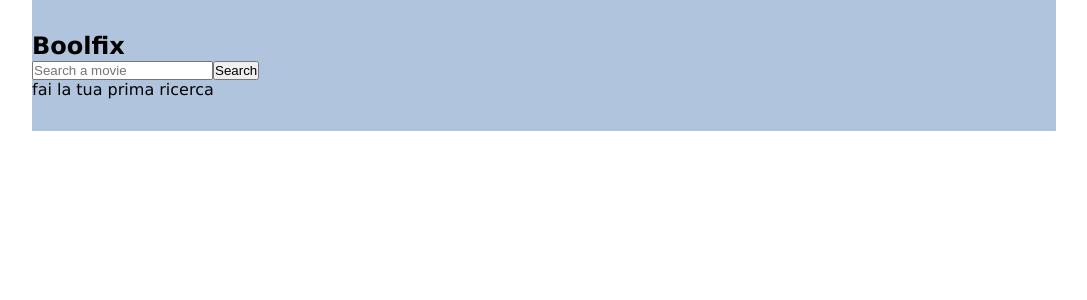
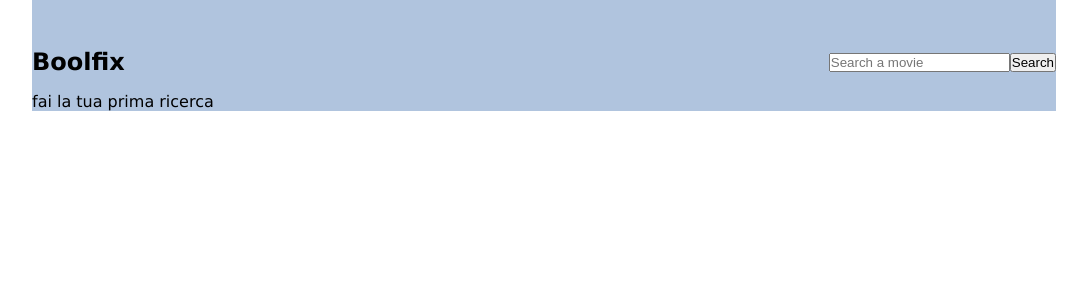
Before and after one commit to sder12/vite-boolflix, a Vue app: page / in a window 1280 px wide. Shown: the top 300 px of the page, without its empty margins (96-1183 px from the left). Built offline with nearby package versions, Linux system fonts and the light colour scheme.

Commit message:
Adding some style

```diff
--- a/src/App.vue
+++ b/src/App.vue
@@ -5,8 +5,8 @@ import { store } from "./store";
 import axios from "axios";
 
 import AppLogo from "./components/AppLogo.vue";
+import AppSearch from './components/AppSearch.vue';
 import AppMain from "./components/AppMain.vue";
-import AppSearch from './components/AppSearch.vue';
 
 export default {
   components: {
@@ -74,4 +74,11 @@ export default {
 
 <style lang="scss">
 @use "./styles/general.scss" as *;
+@use "./styles/partials/mixins" as *;
+
+
+.header {
+  @include flex(row, space-between, center);
+  padding: 3em 0 1em;
+}
 </style>
--- a/src/components/AppSearch.vue
+++ b/src/components/AppSearch.vue
@@ -28,7 +28,7 @@ export default {
 <template>
 
     <label for="search" class="sr-only">Search a movie or a series TV</label>
-    <input type="text" id="search" placeholder="Search a movie" v-model="input" @keyup.enter="saveInput()">
+    <input type="search" id="search" placeholder="Search a movie" v-model="input" @keyup.enter="saveInput()">
 
     <button class="btn btn-search" @click="saveInput()"> Search </button>
 </template>
--- a/src/store.js
+++ b/src/store.js
@@ -18,7 +18,7 @@ export const store = reactive({
     seriesTv: [],
 
     //LANGUAGES
-    languages: ["en", "it", "es", "fr", "pt", "ja", "de", "ko", "sv", "da", "hi"],
+    languages: ["en", "it", "es", "fr", "pt", "ja", "de", "ko", "sv", "da", "hi", "nl"],
 
     //IMAGES with w342
     imgLink: "https://image.tmdb.org/t/p/w342"
--- a/src/styles/general.scss
+++ b/src/styles/general.scss
@@ -20,7 +20,6 @@ img {
     max-width: 1100px;
     margin: 0 auto;
     // DEBUG
-    padding: 2em 0;
     background-color: lightsteelblue;
 }
 
--- /dev/null
+++ b/src/styles/partials/_mixins.scss
@@ -0,0 +1,8 @@
+//FLEX
+//Basic Flex
+@mixin flex ($direction, $justify , $align) {
+    display: flex;
+    flex-direction: $direction;
+    justify-content: $justify;
+    align-items: $align;
+}
--- /dev/null
+++ b/src/styles/partials/_variables.scss
@@ -0,0 +1,5 @@
+// Colors
+$bg-color: #252525;
+$bg-header: #1B1C1E;
+$logo-color: #b10501;
+$text-color: white;
```
Also changed, not shown: src/assets/languages/nl.svg (added).
